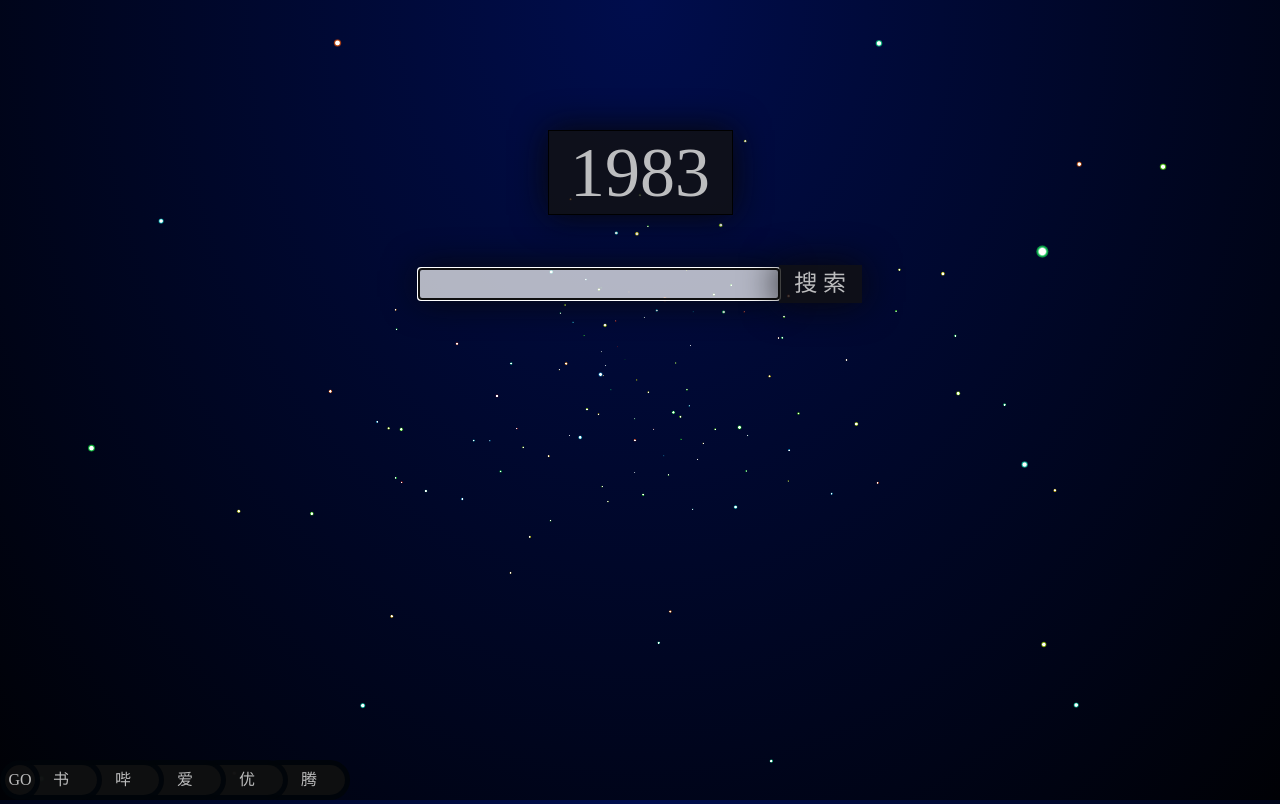
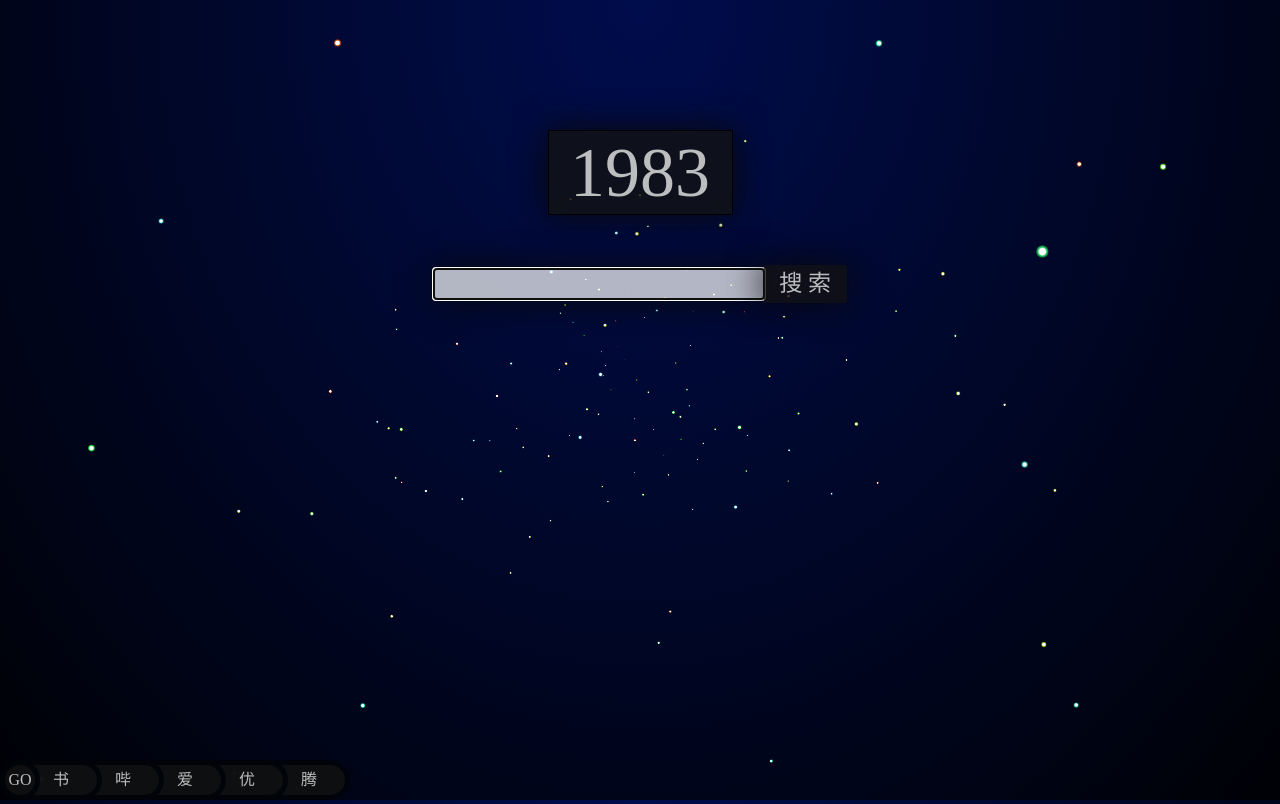
Before and after one commit to baicang007/baicang007.github.io, a plain HTML site: page index.html in a window 1280 px wide. Drawn offline with Linux system fonts and the light colour scheme.

Commit message:
Add files via upload

```diff
--- a/style.css
+++ b/style.css
@@ -99,7 +99,7 @@ body {
 }
 
 .div-ssk #q {
-    width: 360px;
+    width: 330px;
     height: 30px;
     padding: 0px 3px;
     background-color: rgba(255, 255, 255, 0.7);
```
Also changed, not shown: index.html (+0 -2 lines).
